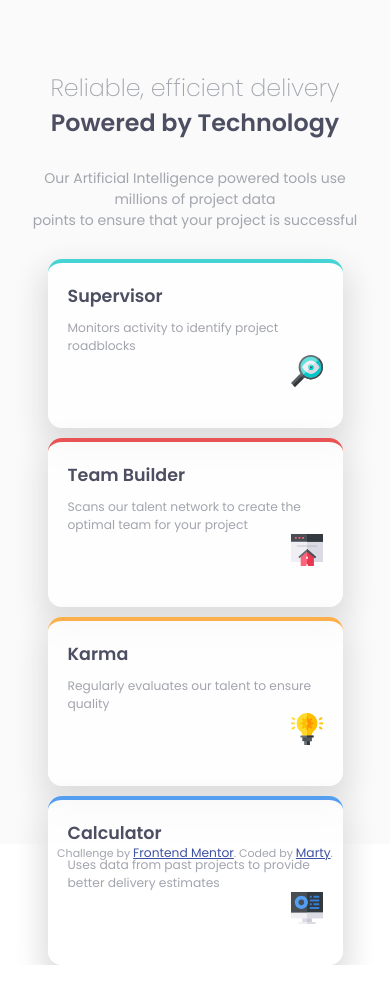
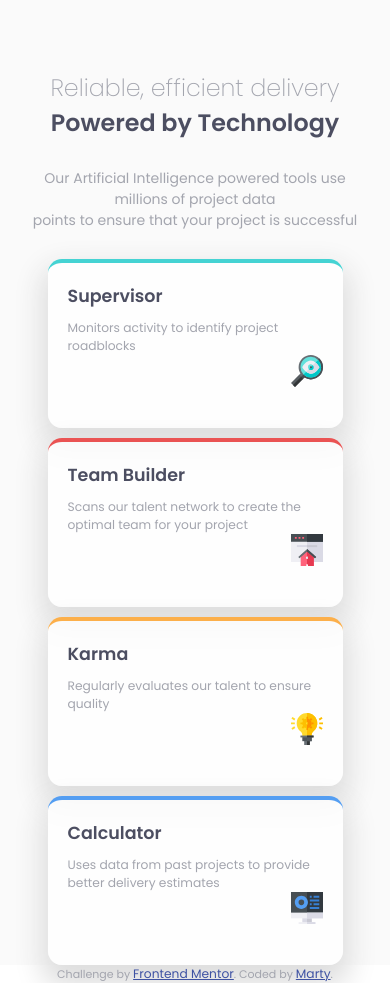
Before and after one commit to UnexplainableNo47/four-card-feature-section-master, a plain HTML site: page index.html in a window 390 px wide. Drawn offline with Linux system fonts and the light colour scheme.

Commit message:
Update style.css

```diff
--- a/style.css
+++ b/style.css
@@ -95,6 +95,9 @@ b{
 }
 
 @media only screen and (max-width:1000px) {
+    .container{
+        height: 100%;
+    }
     .grid-container{
         margin: auto;
         display: grid;
```
